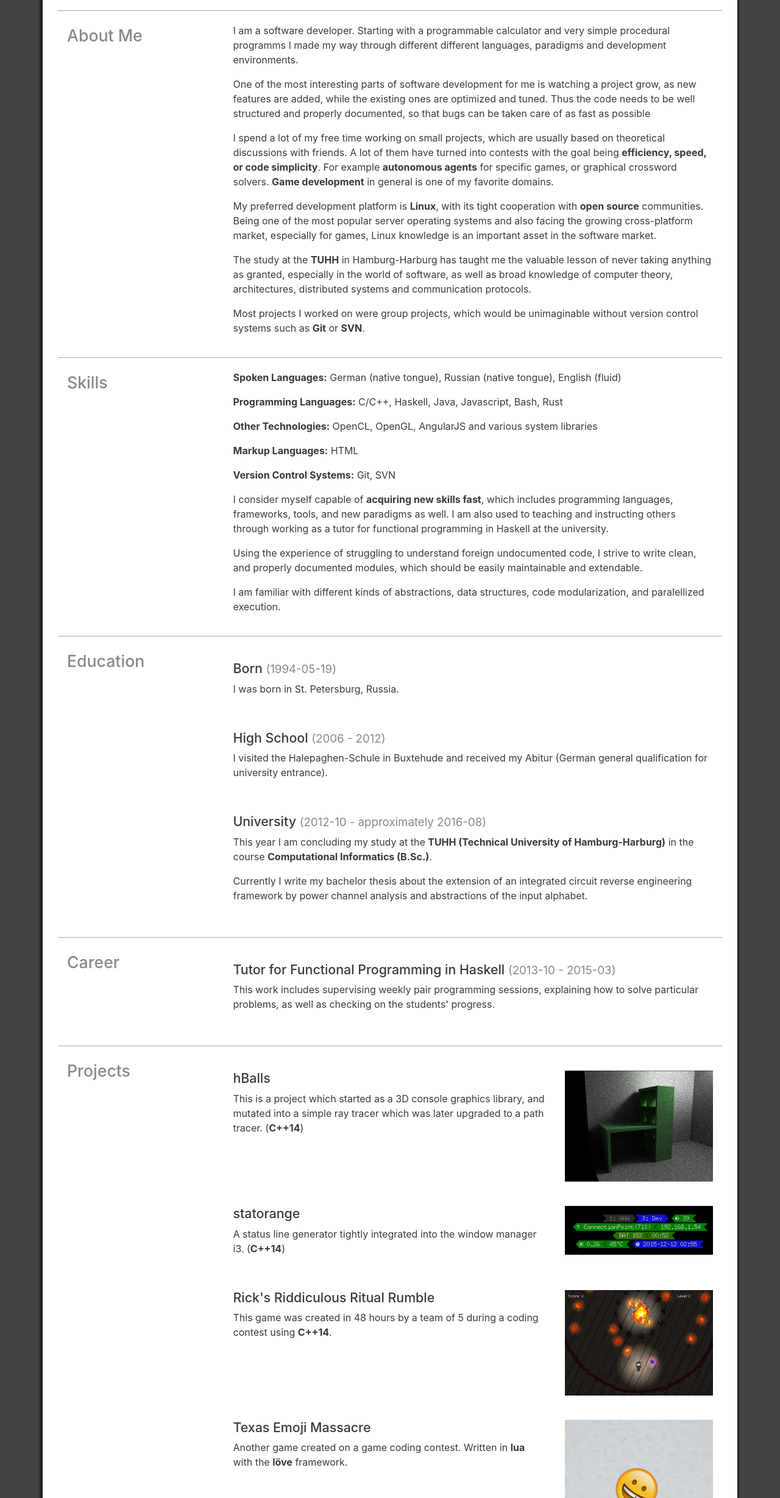
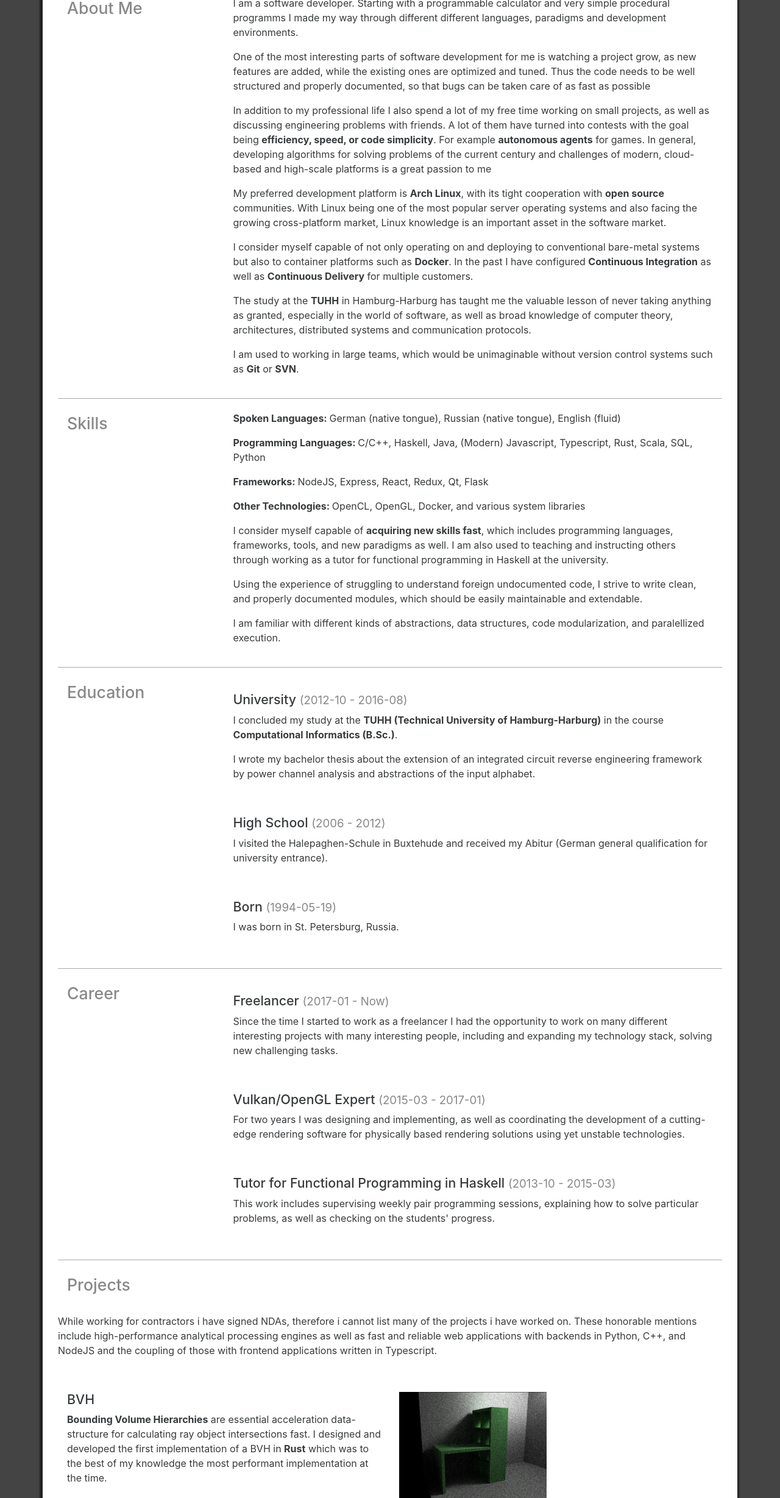
Before and after one commit to alexd2580/alexd2580.github.io, a website: page index.html in a window 1280 px wide. Shown: the part 343-2800 px from the top of the page at 61% size. Drawn offline with nearby package versions, Linux system fonts and the light colour scheme.

Commit message:
Update CV to 2017.07

```diff
--- a/index.html
+++ b/index.html
@@ -26,7 +26,6 @@
                     </p>
                 </address>
             </div>
-            <div class="col-md-1"><img src="images/profile_small.png"></div>
         </div>
         <div class="row lined spaced">
             <div class="col-md-3">
@@ -34,11 +33,18 @@
             </div>
             <div class="col-md-9">
                 <p>I am a software developer. Starting with a programmable calculator and very simple procedural programms I made my way through different different languages, paradigms and development environments.</p>
-                <p>One of the most interesting parts of software development for me is watching a project grow, as new features are added, while the existing ones are optimized and tuned. Thus the code needs to be well structured and properly documented, so that bugs can be taken care of as fast as possible</p>
-                <p>I spend a lot of my free time working on small projects, which are usually based on theoretical discussions with friends. A lot of them have turned into contests with the goal being <b>efficiency, speed, or code simplicity</b>. For example <b>autonomous agents</b> for specific games, or graphical crossword solvers. <b>Game development</b> in general is one of my favorite domains.</p>
-                <p>My preferred development platform is <b>Linux</b>, with its tight cooperation with <b>open source</b> communities. Being one of the most popular server operating systems and also facing the growing cross-platform market, especially for games, Linux knowledge is an important asset in the software market.</p>
-                <p>The study at the <b>TUHH</b> in Hamburg-Harburg has taught me the valuable lesson of never taking anything as granted, especially in the world of software, as well as broad knowledge of computer theory, architectures, distributed systems and communication protocols.</p>
-                <p>Most projects I worked on were group projects, which would be unimaginable without version control systems such as <b>Git</b> or <b>SVN</b>.</p>
+                <p>One of the most interesting parts of software development for me is watching a project grow, as new features are added, while the existing ones are optimized and tuned.
+                    Thus the code needs to be well structured and properly documented, so that bugs can be taken care of as fast as possible</p>
+                <p>In addition to my professional life I also spend a lot of my free time working on small projects, as well as discussing engineering problems with friends.
+                    A lot of them have turned into contests with the goal being <b>efficiency, speed, or code simplicity</b>. For example <b>autonomous agents</b> for games. In general, developing algorithms for
+                    solving problems of the current century and challenges of modern, cloud-based and high-scale platforms is a great passion to me</p>
+                <p>My preferred development platform is <b>Arch Linux</b>, with its tight cooperation with <b>open source</b> communities.
+                    With Linux being one of the most popular server operating systems and also facing the growing cross-platform market, Linux knowledge is an important asset in the software market.</p>
+                <p>I consider myself capable of not only operating on and deploying to conventional bare-metal systems but also to container platforms such as <b>Docker</b>. In the past I have configured <b>Continuous Integration</b>
+                    as well as <b>Continuous Delivery</b> for multiple customers.</p>
+                <p>The study at the <b>TUHH</b> in Hamburg-Harburg has taught me the valuable lesson of never taking anything as granted, especially in the world of software, as well as broad knowledge of computer theory,
+                    architectures, distributed systems and communication protocols.</p>
+                <p>I am used to working in large teams, which would be unimaginable without version control systems such as <b>Git</b> or <b>SVN</b>.</p>
             </div>
         </div>
         <div class="row lined spaced">
@@ -46,12 +52,12 @@
                 <h2>Skills</h2>
             </div>
             <div class="col-md-9">
-                <p><b>Spoken Languages:</b> German (native tongue), Russian (native tongue), English (fluid)</p>
-                <p><b>Programming Languages:</b> C/C++, Haskell, Java, Javascript, Bash, Rust</p>
-                <p><b>Other Technologies:</b> OpenCL, OpenGL, AngularJS and various system libraries</p>
-                <p><b>Markup Languages:</b> HTML</p>
-                <p><b>Version Control Systems:</b> Git, SVN</p>
-                <p>I consider myself capable of <b>acquiring new skills fast</b>, which includes programming languages, frameworks, tools, and new paradigms as well. I am also used to teaching and instructing others through working as a tutor for functional programming in Haskell at the university.</p>
+                <p><b>Spoken Languages: </b>German (native tongue), Russian (native tongue), English (fluid)</p>
+                <p><b>Programming Languages: </b>C/C++, Haskell, Java, (Modern) Javascript, Typescript, Rust, Scala, SQL, Python</p>
+                <p><b>Frameworks: </b>NodeJS, Express, React, Redux, Qt, Flask</p>
+                <p><b>Other Technologies: </b>OpenCL, OpenGL, Docker, and various system libraries</p>
+                <p>I consider myself capable of <b>acquiring new skills fast</b>, which includes programming languages, frameworks, tools, and new paradigms as well.
+                    I am also used to teaching and instructing others through working as a tutor for functional programming in Haskell at the university.</p>
                 <p>Using the experience of struggling to understand foreign undocumented code, I strive to write clean, and properly documented modules, which should be easily maintainable and extendable.</p>
                 <p>I am familiar with different kinds of abstractions, data structures, code modularization, and paralellized execution.</p>
             </div>
@@ -63,8 +69,9 @@
             <div class="col-md-9">
                 <div class="row spaced">
                     <div class="col-md-12">
-                        <h4>Born <small>(1994-05-19)</small></h4>
-                        <p>I was born in St. Petersburg, Russia.</p>
+                        <h4>University <small>(2012-10 - 2016-08)</small></h4>
+                        <p>I concluded my study at the <b>TUHH (Technical University of Hamburg-Harburg)</b> in the course <b>Computational Informatics (B.Sc.)</b>.</p>
+                        <p>I wrote my bachelor thesis about the extension of an integrated circuit reverse engineering framework by power channel analysis and abstractions of the input alphabet.</p>
                     </div>
                 </div>
                 <div class="row spaced">
@@ -75,9 +82,8 @@
                 </div>
                 <div class="row spaced">
                     <div class="col-md-12">
-                        <h4>University <small>(2012-10 - approximately 2016-08)</small></h4>
-                        <p>This year I am concluding my study at the <b>TUHH (Technical University of Hamburg-Harburg)</b> in the course <b>Computational Informatics (B.Sc.)</b>.</p>
-                        <p>Currently I write my bachelor thesis about the extension of an integrated circuit reverse engineering framework by power channel analysis and abstractions of the input alphabet.</p>
+                        <h4>Born <small>(1994-05-19)</small></h4>
+                        <p>I was born in St. Petersburg, Russia.</p>
                     </div>
                 </div>
             </div>
@@ -87,6 +93,18 @@
                 <h2>Career</h2>
             </div>
             <div class="col-md-9">
+                <div class="row spaced">
+                    <div class="col-md-12">
+                        <h4>Freelancer <small>(2017-01 - Now)</small></h4>
+                        <p>Since the time I started to work as a freelancer I had the opportunity to work on many different interesting projects with many interesting people, including and expanding my technology stack, solving new challenging tasks.</p>
+                    </div>
+                </div>
+                <div class="row spaced">
+                    <div class="col-md-12">
+                        <h4>Vulkan/OpenGL Expert <small>(2015-03 - 2017-01)</small></h4>
+                        <p>For two years I was designing and implementing, as well as coordinating the development of a cutting-edge rendering software for physically based rendering solutions using yet unstable technologies.</p>
+                    </div>
+                </div>
                 <div class="row spaced">
                     <div class="col-md-12">
                         <h4>Tutor for Functional Programming in Haskell <small>(2013-10 - 2015-03)</small></h4>
@@ -99,7 +117,33 @@
             <div class="col-md-3">
                 <h2>Projects</h2>
             </div>
+            <div class="row spaced">
+                <div class="col-md-12">
+                    <p>While working for contractors i have signed NDAs, therefore i cannot list many of the projects i have worked on. These honorable mentions include high-performance analytical processing engines as well as fast and reliable
+                    web applications with backends in Python, C++, and NodeJS and the coupling of those with frontend applications written in Typescript.</p>
+                </div>
+            </div>
             <div class="col-md-9">
+                <div class="row spaced project">
+                    <div class="col-md-8">
+                        <h4>
+                            BVH
+                            <a href="https://github.com/svenstaro/bvh" class="project-link"><i class="fa fa-github"></i></a>
+                        </h4>
+                        <p><b>Bounding Volume Hierarchies</b> are essential acceleration data-structure for calculating ray object intersections fast.
+                            I designed and developed the first implementation of a BVH in <b>Rust</b> which was to the best of my knowledge the most performant implementation at the time.</p>
+                    </div>
+                    <div class="col-md-4"><img src="images/hBalls.png"></div>
+                </div>
+                <div class="row spaced project">
+                    <div class="col-md-8">
+                        <h4>
+                            Vulkano
+                            <a href="https://github.com/tomaka/vulkano" class="project-link"><i class="fa fa-github"></i></a>
+                        </h4>
+                        <p>I participated in developing and improving this wrapper around the Vulkan graphics API for Rust.</p>
+                    </div>
+                </div>
                 <div class="row spaced project">
                     <div class="col-md-8">
                         <h4>
@@ -116,7 +160,7 @@
                             statorange
                             <a href="https://github.com/alexd2580/statorange" class="project-link"><i class="fa fa-github"></i></a>
                         </h4>
-                        <p>A status line generator tightly integrated into the window manager i3. (<b>C++14</b>)</p>
+                        <p>A status line generator tightly integrated into the window manager i3. (<b>C++17</b>)</p>
                     </div>
                     <div class="col-md-4"><img src="images/statorange.png"></div>
                 </div>
```
